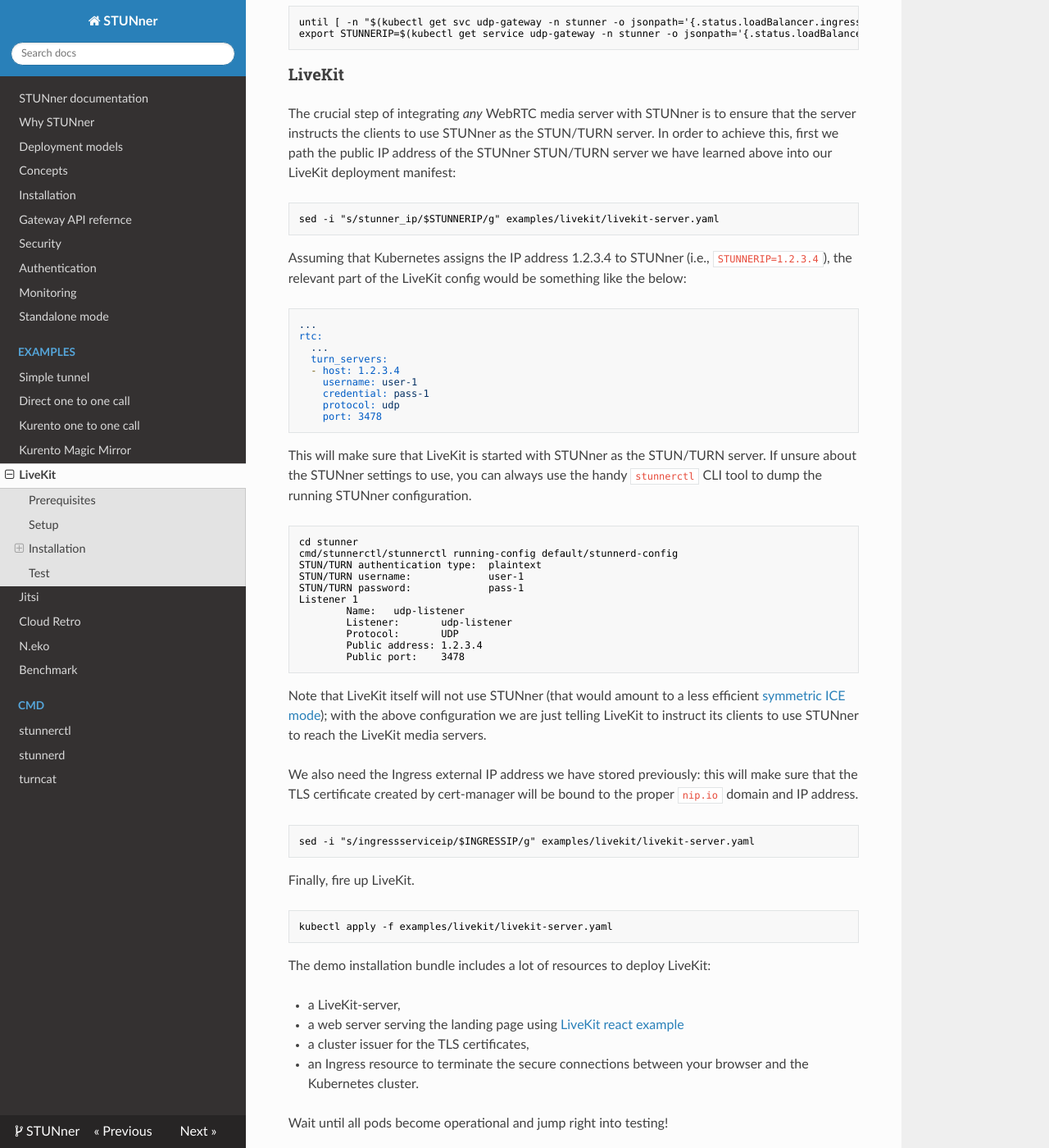
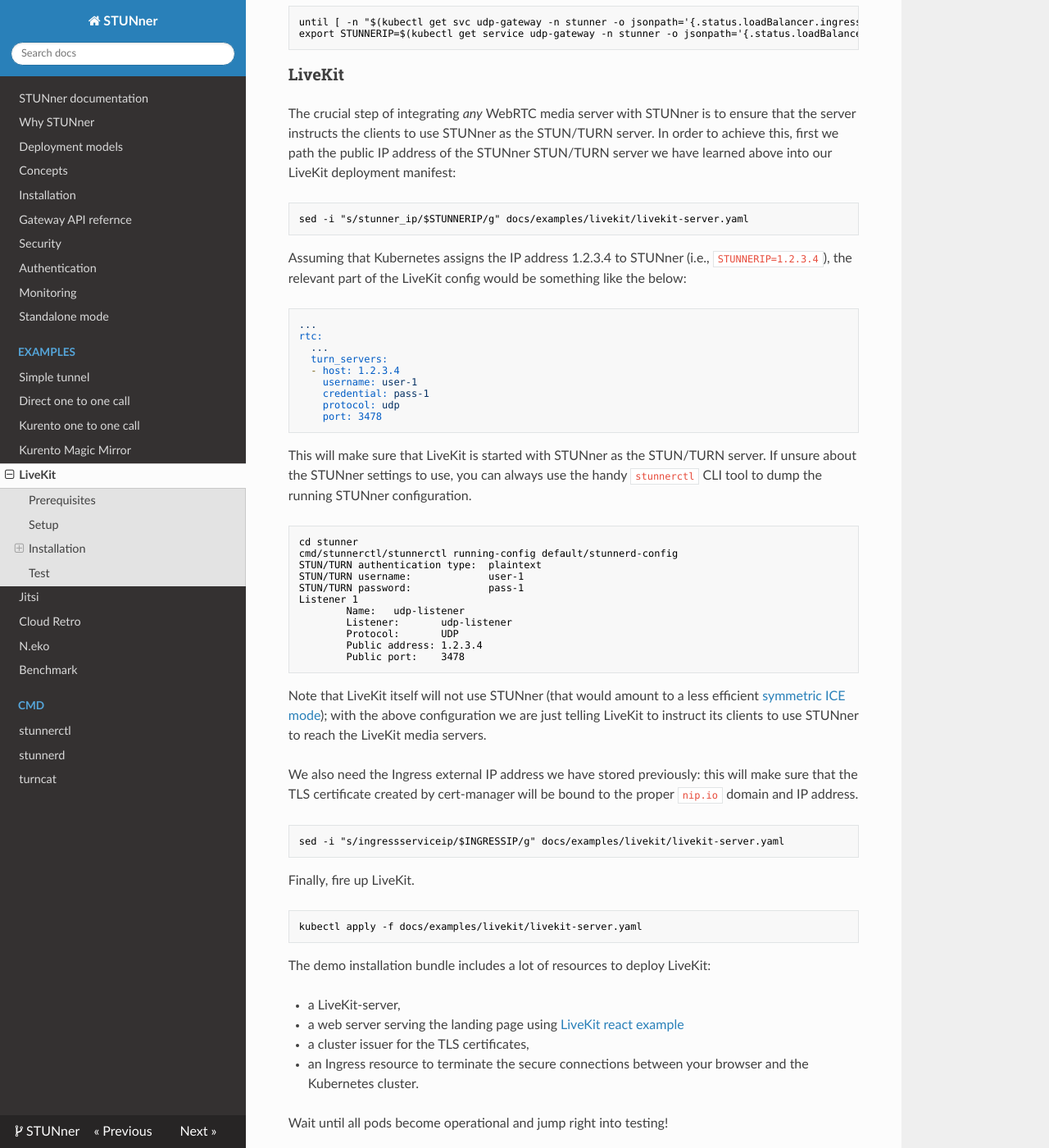
Before and after one commit to l7mp/stunner, an MkDocs documentation site: the page built from docs/examples/livekit/README.md, in a window 1280 px wide and 1400 px high, scrolled down 4109 px. Shown: the whole window at 82% size. Built offline with MkDocs 1.6.1, drawn with Linux system fonts in a browser that asks for light colours; nearby versions of some CDN libraries; some of the changed text lies outside the part shown.

Commit message:
fix(livekit): Minor doc fixes

````diff
--- a/docs/examples/livekit/README.md
+++ b/docs/examples/livekit/README.md
@@ -102,7 +102,7 @@
 ```console
 git clone https://github.com/l7mp/stunner
 cd stunner
-kubectl apply -f examples/livekit/livekit-call-stunner.yaml
+kubectl apply -f docs/examples/livekit/livekit-call-stunner.yaml
 ```
 
 The relevant parts here are the STUNner [Gateway definition](../../GATEWAY.md), which exposes the STUNner STUN/TURN server over UDP:3478 to the Internet, and the [UDPRoute definition](../../GATEWAY.md), which takes care of routing media to the pods running the LiveKit service.
@@ -148,7 +148,7 @@
 The crucial step of integrating *any* WebRTC media server with STUNner is to ensure that the server instructs the clients to use STUNner as the STUN/TURN server. In order to achieve this, first we path the public IP address of the STUNner STUN/TURN server we have learned above into our LiveKit deployment manifest:
 
 ```console
-sed -i "s/stunner_ip/$STUNNERIP/g" examples/livekit/livekit-server.yaml
+sed -i "s/stunner_ip/$STUNNERIP/g" docs/examples/livekit/livekit-server.yaml
 ```
 
 Assuming that Kubernetes assigns the IP address 1.2.3.4 to STUNner (i.e., `STUNNERIP=1.2.3.4`), the relevant part of the LiveKit config would be something like the below:
@@ -186,13 +186,13 @@
 We also need the Ingress external IP address we have stored previously: this will make sure that the TLS certificate created by cert-manager will be bound to the proper `nip.io` domain and IP address.
 
 ```console
-sed -i "s/ingressserviceip/$INGRESSIP/g" examples/livekit/livekit-server.yaml
+sed -i "s/ingressserviceip/$INGRESSIP/g" docs/examples/livekit/livekit-server.yaml
 ```
 
 Finally, fire up LiveKit.
 
 ```console
-kubectl apply -f examples/livekit/livekit-server.yaml
+kubectl apply -f docs/examples/livekit/livekit-server.yaml
 ```
 
 The demo installation bundle includes a lot of resources to deploy LiveKit:
````
